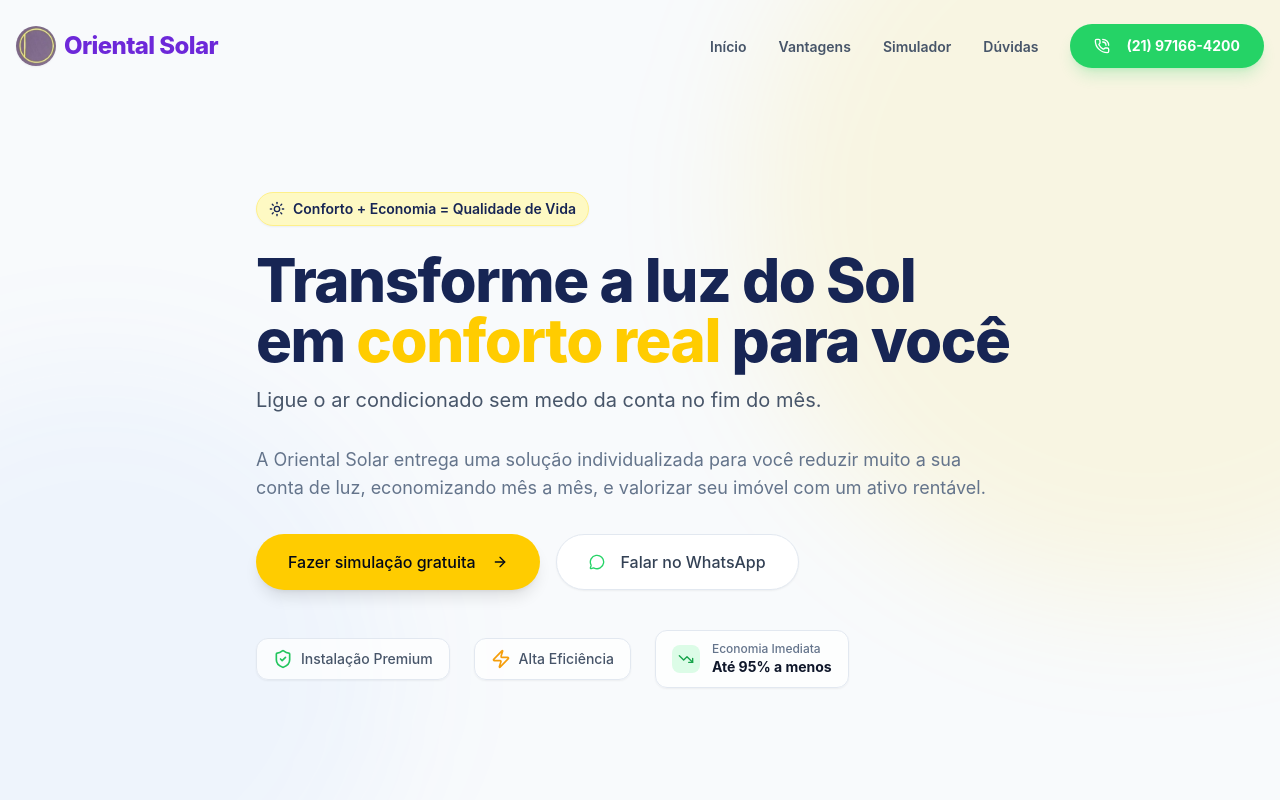
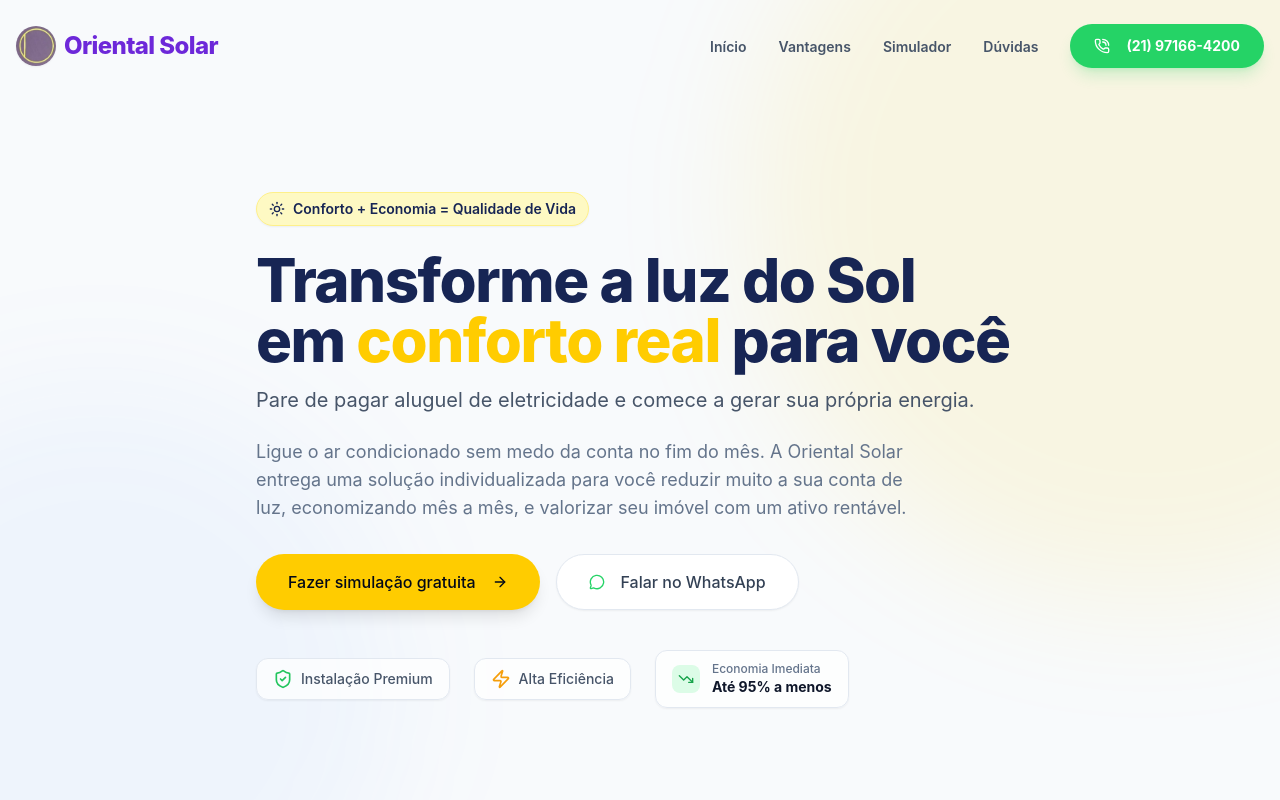
Before and after one commit to MarioLeme68/landing-page-oriental-solar-c5jdu72un, a React (Vite) app: page / in a window 1280 px wide. Shown: the top 800 px of the page. Built offline with nearby package versions, Linux system fonts and the light colour scheme.

Commit message:
Fix hero section content and layout

```diff
--- a/src/components/sections/Hero.tsx
+++ b/src/components/sections/Hero.tsx
@@ -36,13 +36,14 @@ export function Hero() {
             </span>
           </h1>
 
-          <p className="text-lg md:text-xl text-slate-600 mb-8 leading-relaxed text-balance text-center lg:text-left w-full">
-            Ligue o ar condicionado sem medo da conta no fim do mês.
+          <p className="text-lg md:text-xl text-slate-600 mb-6 leading-relaxed text-balance text-center lg:text-left w-full">
+            Pare de pagar aluguel de eletricidade e comece a gerar sua própria energia.
           </p>
 
           <p className="text-base md:text-lg text-slate-500 mb-8 leading-relaxed text-balance text-center lg:text-left w-full">
-            A Oriental Solar entrega uma solução individualizada para você reduzir muito a sua conta
-            de luz, economizando mês a mês, e valorizar seu imóvel com um ativo rentável.
+            Ligue o ar condicionado sem medo da conta no fim do mês. A Oriental Solar entrega uma
+            solução individualizada para você reduzir muito a sua conta de luz, economizando mês a
+            mês, e valorizar seu imóvel com um ativo rentável.
           </p>
 
           <div className="flex flex-col w-full sm:w-auto sm:flex-row gap-4 mb-10">
```
Also changed, not shown: .skip.config.json.
